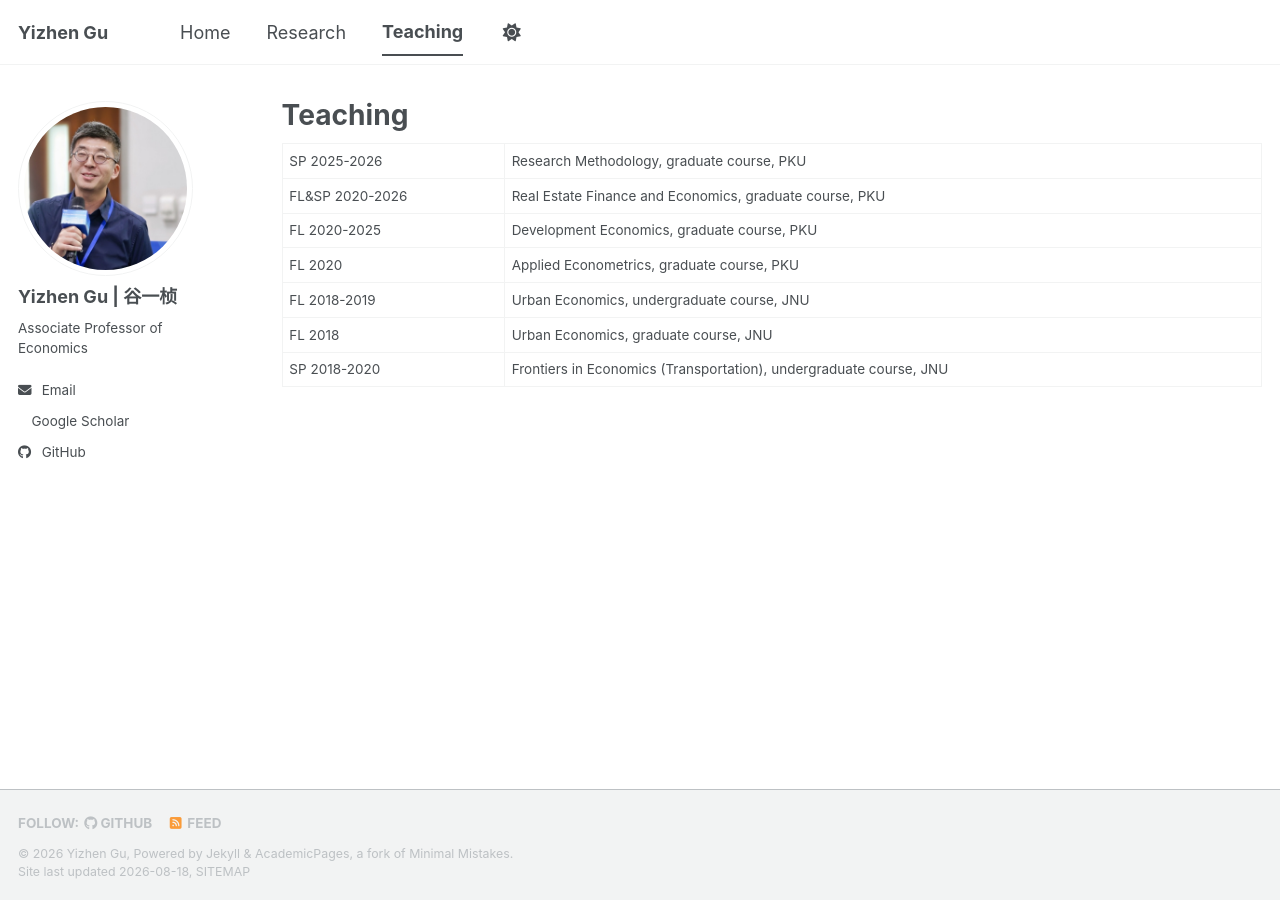
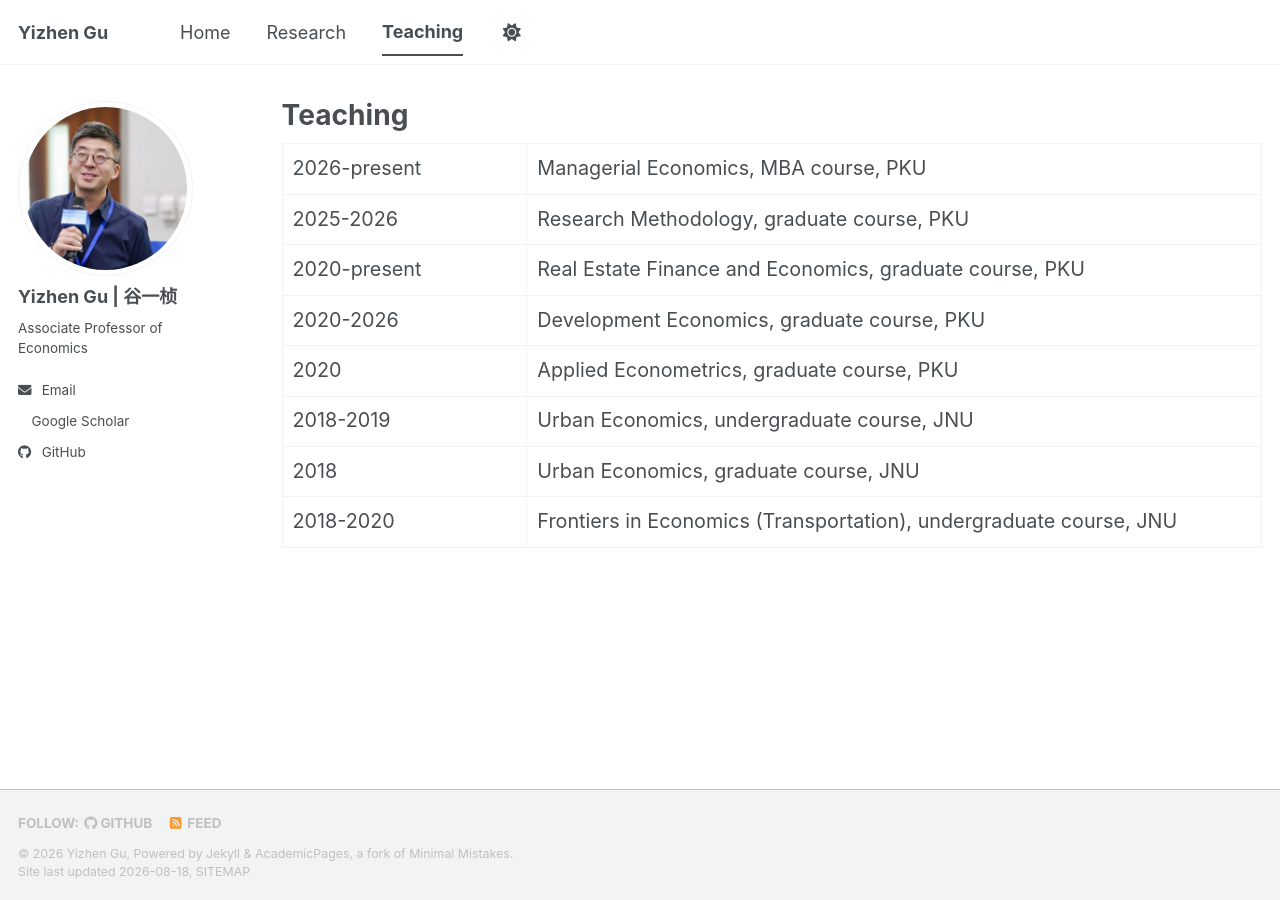
Before and after one commit to yizhengu/yizhengu.github.io, a Jekyll site: the page built from _pages/teaching.html, in a window 1280 px wide. Built offline with Jekyll 4.4.1, drawn with Linux system fonts in a browser that asks for light colours; a style sheet for code colours, icons or effects is not loaded.

Commit message:
Update teaching.html

```diff
--- a/_pages/teaching.html
+++ b/_pages/teaching.html
@@ -5,14 +5,25 @@ permalink: /teaching/
 author_profile: true
 ---
 
-<table>
+<style>
+.teaching-table {
+  font-size: 1.1em;
+}
+.teaching-table td:first-child {
+  white-space: nowrap;
+  width: 25%;
+}
+</style>
+
+<table class="teaching-table">
   <tbody>
-    <tr><td>SP 2025-2026</td><td>Research Methodology, graduate course, PKU</td></tr>
-    <tr><td>FL&amp;SP 2020-2026</td><td>Real Estate Finance and Economics, graduate course, PKU</td></tr>
-    <tr><td>FL 2020-2025</td><td>Development Economics, graduate course, PKU</td></tr>
-    <tr><td>FL 2020</td><td>Applied Econometrics, graduate course, PKU</td></tr>
-    <tr><td>FL 2018-2019</td><td>Urban Economics, undergraduate course, JNU</td></tr>
-    <tr><td>FL 2018</td><td>Urban Economics, graduate course, JNU</td></tr>
-    <tr><td>SP 2018-2020</td><td>Frontiers in Economics (Transportation), undergraduate course, JNU</td></tr>
+    <tr><td>2026-present</td><td>Managerial Economics, MBA course, PKU</td></tr>
+    <tr><td>2025-2026</td><td>Research Methodology, graduate course, PKU</td></tr>
+    <tr><td>2020-present</td><td>Real Estate Finance and Economics, graduate course, PKU</td></tr>
+    <tr><td>2020-2026</td><td>Development Economics, graduate course, PKU</td></tr>
+    <tr><td>2020</td><td>Applied Econometrics, graduate course, PKU</td></tr>
+    <tr><td>2018-2019</td><td>Urban Economics, undergraduate course, JNU</td></tr>
+    <tr><td>2018</td><td>Urban Economics, graduate course, JNU</td></tr>
+    <tr><td>2018-2020</td><td>Frontiers in Economics (Transportation), undergraduate course, JNU</td></tr>
   </tbody>
 </table>
```
